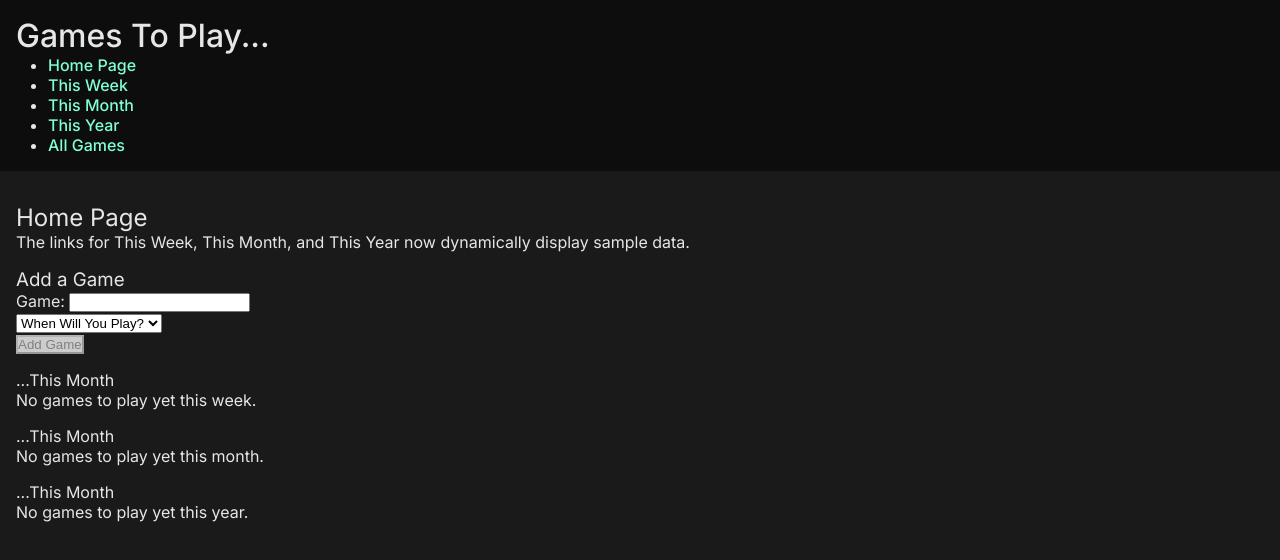
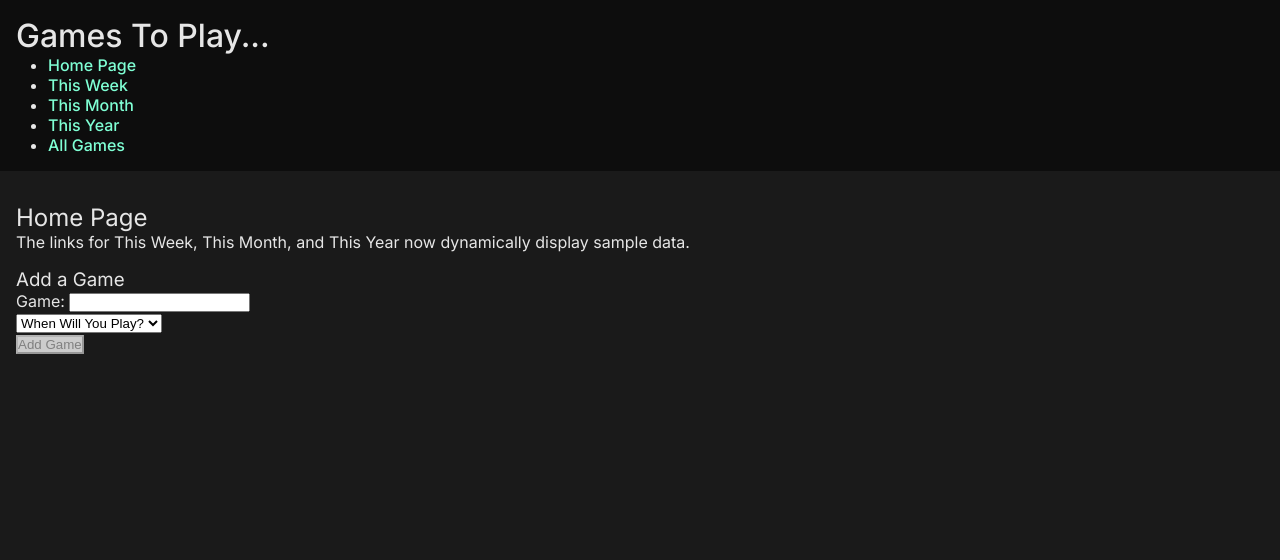
Before and after one commit to franco-ortega/to-do-games, a Next.js app: page / in a window 1280 px wide. Shown: the top 560 px of the page. Built offline with nearby package versions, Linux system fonts and the light colour scheme.

Commit message:
remove GamesListByTimeSpan from Home

```diff
--- a/components/home/Home.tsx
+++ b/components/home/Home.tsx
@@ -1,7 +1,6 @@
 'use client';
 
 import { useState } from 'react';
-import GamesListByTimeSpan from '../gamesListByTimeSpan/GamesListByTimeSpan';
 import { Game, GamesToPlay } from '../../utils/types';
 import styles from './Home.module.scss';
 import AddGame from '../addGame/AddGame';
@@ -23,9 +22,6 @@ export default function Home() {
         </p>
       </section>
       <AddGame setGamesToPlay={setGamesToPlay} />
-      <GamesListByTimeSpan data={gamesToPlay} time='week' />
-      <GamesListByTimeSpan data={gamesToPlay} time='month' />
-      <GamesListByTimeSpan data={gamesToPlay} time='year' />
     </main>
   );
 }
```
